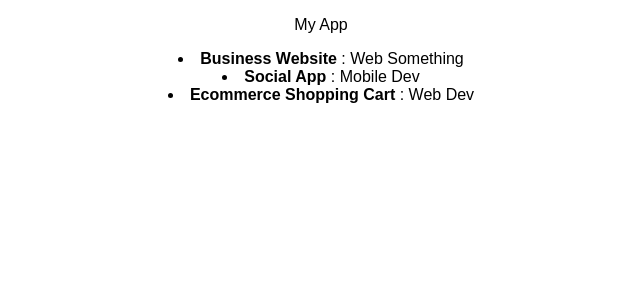
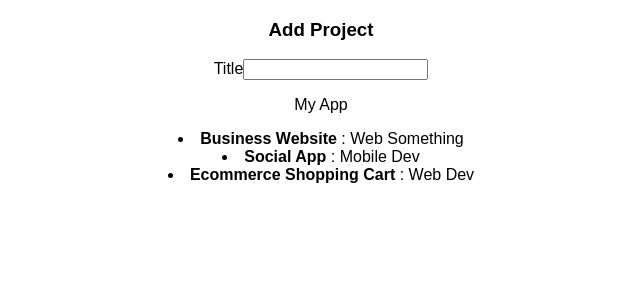
Before and after one commit to jzucadi/reactify, a React (Create React App) app: page / in a window 1280 px wide. Shown: the top 300 px of the page, without its empty margins (319-959 px from the left). Built offline with nearby package versions, Linux system fonts and the light colour scheme.

Commit message:
fixing forms

```diff
--- a/src/App.js
+++ b/src/App.js
@@ -1,5 +1,6 @@
 import React, { Component } from "react";
 import Projects from "./Components/Projects";
+import AddProject from "./Components/AddProject";
 
 import "./App.css";
 
@@ -7,8 +8,13 @@
   constructor() {
     super();
     this.state = {
-      projects: [
-        {
+      projects: []
+    }
+  }
+
+  componentWillMount(){
+    this.setState({projects: [
+      {
           title: "Business Website",
           category: "Web Something"
         },
@@ -20,13 +26,14 @@
           title: "Ecommerce Shopping Cart",
           category: "Web Dev"
         }
-      ]
-    };
+    ]});
   }
+
   render() {
     return (
       <div className="App">
-        <p> My App </p> <Projects projects={this.state.projects} />  {" "}
+        <AddProject />
+        <p> My App </p> <Projects projects={this.state.projects} />
       </div>
     );
   }
--- /dev/null
+++ b/src/Components/AddProject.js
@@ -0,0 +1,19 @@
+import React, { Component } from "react";
+
+class AddProject extends Component {
+  render() {
+    return (
+      <div>
+        <h3>Add Project</h3>
+        <form>
+          <div>
+            <label>Title</label>
+            <input type="text" ref="" />
+          </div>
+        </form>
+      </div>
+    );
+  }
+}
+
+export default AddProject;
```
